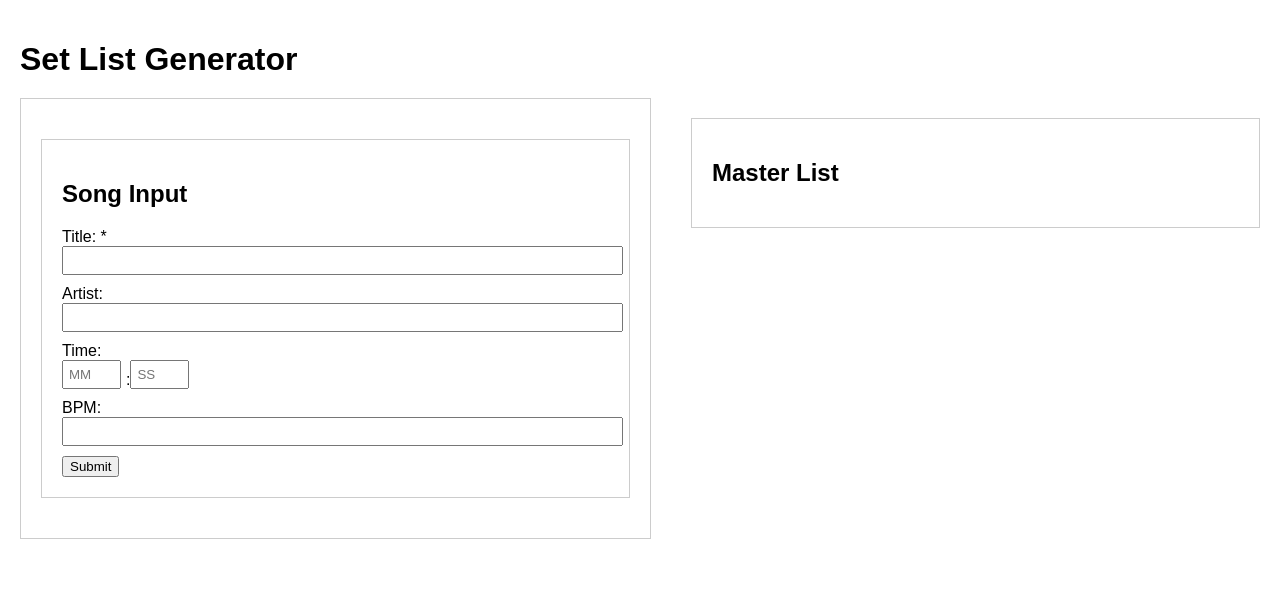
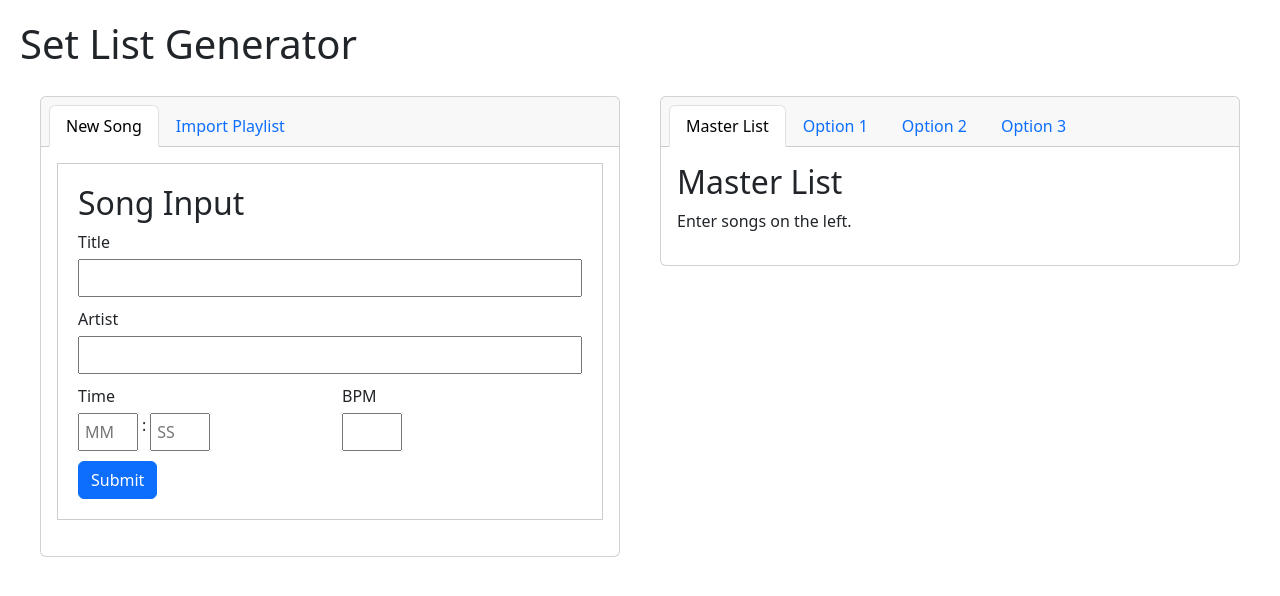
Before and after one commit to jdittert/setlist-generator, a React (Vite) app: page / in a window 1280 px wide. Shown: the top 596 px of the page. Built offline with nearby package versions, Linux system fonts and the light colour scheme.

Commit message:
Change form styling and implement localStorage

```diff
--- a/package.json
+++ b/package.json
@@ -10,6 +10,7 @@
     "preview": "vite preview"
   },
   "dependencies": {
+    "bootstrap": "^5.3.1",
     "react": "^18.2.0",
     "react-beautiful-dnd": "^13.1.1",
     "react-dom": "^18.2.0"
--- a/src/App.css
+++ b/src/App.css
@@ -22,13 +22,13 @@ h1 {
 .left-section {
   width: 50%;
   padding-right: 20px;
-  border: 1px solid #ccc;
   padding: 20px;
 }
 
 .right-section {
   width: 50%;
   padding-left: 20px;
+  padding: 20px;
 }
 
 .tab-buttons {
@@ -88,3 +88,13 @@ h1 {
   padding: 20px;
   margin-left: 20px;
 }
+
+.master-list table th:last-child,
+.master-list table td:last-child {
+  width: 1%;
+  white-space: nowrap;
+}
+
+.small-input {
+  max-width: 60px; /* Adjust the width as needed */
+}
--- a/src/HomePage.jsx
+++ b/src/HomePage.jsx
@@ -1,20 +1,37 @@
-import React, { useState } from "react";
+import React, { useState, useEffect } from "react";
 import LeftSection from "./LeftSection";
 import RightSection from "./RightSection";
 
 const HomePage = () => {
-  const [songList, setSongList] = useState([]);
+  const [songList, setSongList] = useState(localStorage.getItem("songList") != null ? JSON.parse(localStorage.getItem("songList")) : [] );
+
+  useEffect(() => {
+    // Load songList from localStorage
+    const storedSongList = localStorage.getItem("songList");
+    if (storedSongList) {
+      setSongList(JSON.parse(storedSongList));
+    }
+  }, []);
+
+  useEffect(() => {
+    // Save songList to localStorage whenever it changes
+    localStorage.setItem("songList", JSON.stringify(songList));
+  }, [songList]);
 
   const handleAddSong = (newSong) => {
     setSongList((prevSongList) => [...prevSongList, newSong]);
+  };
+
+  const handleDeleteSong = (title) => {
+    setSongList((prevSongList) => prevSongList.filter((song) => song.title !== title));
   };
 
   return (
     <div>
       <h1>Set List Generator</h1>
       <div style={{ display: "flex" }}>
-        <LeftSection onAddSong={handleAddSong} />
-        <RightSection songs={songList} />
+        <LeftSection onAddSong={handleAddSong}  />
+        <RightSection songs={songList} onDeleteSong={handleDeleteSong} />
       </div>
     </div>
   );
--- a/src/LeftSection.jsx
+++ b/src/LeftSection.jsx
@@ -1,6 +1,7 @@
 import React, { useState } from "react";
 
 const LeftSection = ({ onAddSong }) => {
+  const [activeTab, setActiveTab] = useState("newSong");
   const [formData, setFormData] = useState({
     title: "",
     artist: "",
@@ -9,6 +10,10 @@ const LeftSection = ({ onAddSong }) => {
     bpm: "",
   });
 
+  const handleTabChange = (tab) => {
+    setActiveTab(tab);
+  };
+
   const handleChange = (event) => {
     const { name, value } = event.target;
     setFormData({ ...formData, [name]: value });
@@ -16,7 +21,7 @@ const LeftSection = ({ onAddSong }) => {
 
   const handleSubmit = (event) => {
     event.preventDefault();
-    // Validate the form data here and convert minutes and seconds to total seconds
+
     const { title, artist, minutes, seconds, bpm } = formData;
     const trimmedTitle = title.trim();
 
@@ -48,10 +53,8 @@ const LeftSection = ({ onAddSong }) => {
       bpm: bpm ? parseInt(bpm, 10) : undefined,
     };
 
-
     onAddSong(newSong);
 
-    // Clear the form fields after submission
     setFormData({
       title: "",
       artist: "",
@@ -63,57 +66,106 @@ const LeftSection = ({ onAddSong }) => {
 
   return (
     <div className="left-section">
-      <div className="tab-buttons">
-        {/* ... (the rest of the code remains the same) */}
+      <div className="card">
+        <div className="card-header">
+          <ul className="nav nav-tabs card-header-tabs">
+            <li className="nav-item">
+              <button
+                className={`nav-link ${activeTab === "newSong" ? "active" : ""}`}
+                onClick={() => handleTabChange("newSong")}
+              >
+                New Song
+              </button>
+            </li>
+            <li className="nav-item">
+              <button
+                className={`nav-link ${activeTab === "importPlaylist" ? "active" : ""}`}
+                onClick={() => handleTabChange("importPlaylist")}
+              >
+                Import Playlist
+              </button>
+            </li>
+          </ul>
         </div>
+        <div className="card-body">
+        {activeTab === "newSong" ? (
             <div className="song-form">
               <h2>Song Input</h2>
               <form onSubmit={handleSubmit}>
-          <label>Title: *</label>
+                <div className="form-group">
+                  <label htmlFor="title">Title</label>
                   <input
                     type="text"
+                    id="title"
                     name="title"
                     value={formData.title}
                     onChange={handleChange}
                     required
                   />
-          <label>Artist:</label>
+                </div>
+                <div className="form-group">
+                  <label htmlFor="artist">Artist</label>
                   <input
                     type="text"
+                    id="artist"
                     name="artist"
                     value={formData.artist}
                     onChange={handleChange}
                   />
-          <label>Time:</label>
-          <div className="time-inputs">
+                </div>
+                <div className="row">
+                  <div className='col-6'>
+                    <div className="form-group">
+                      <label>Time</label>
+                      <div className="d-flex gap-1">
                         <input
                           type="text"
+                          id="minutes"
                           name="minutes"
-              placeholder="MM"
                           value={formData.minutes}
                           onChange={handleChange}
-              pattern="\d*"
+                          placeholder="MM"
+                          maxLength="3"
+                          className="small-input"
                         />
-            <span>:</span>
+                        <span className="time-separator">:</span>
                         <input
                           type="text"
+                          id="seconds"
                           name="seconds"
-              placeholder="SS"
                           value={formData.seconds}
                           onChange={handleChange}
-              pattern="[0-5]?[0-9]"
+                          placeholder="SS"
+                          maxLength="2"
+                          className="small-input"
                         />
                       </div>
-          <label>BPM:</label>
+                    </div>
+                  </div>
+                  <div className="col-6">
+                    <div className="form-group">
+                      <label htmlFor="bpm">BPM</label>
                       <input
                         type="text"
+                        id="bpm"
                         name="bpm"
                         value={formData.bpm}
                         onChange={handleChange}
-            pattern="\d*"
+                        maxLength="3"
+                        className="small-input"
                       />
-          <button type="submit">Submit</button>
+                    </div>
+                  </div>
+                </div>
+                <button type="submit" className="btn btn-primary">
+                  Submit
+                </button>
               </form>
+            </div>
+          ) : (
+            <div>Import Coming Soon</div>
+          )}
+        </div>
       </div>
     </div>
   );
--- a/src/RightSection.jsx
+++ b/src/RightSection.jsx
@@ -1,30 +1,107 @@
-import React from "react";
+import React, { useState } from "react";
 
-const RightSection = ({ songs }) => {
+const RightSection = ({ songs, onDeleteSong }) => {
+  const [activeRightTab, setActiveRightTab] = useState("Master List");
+
+  const handleTabChange = (tab) => {
+    setActiveRightTab(tab);
+  };
+
   return (
     <div className="right-section">
-      <div className="tab-buttons">
-        {/* ... (the rest of the code remains the same) */}
-      </div>
-      <div className="right-section-content">
-        <MasterList songs={songs} />
+      <div className="card">
+        <div className="card-header">
+          <ul className="nav nav-tabs card-header-tabs">
+            <li className="nav-item">
+              <button
+                className={`nav-link ${
+                  activeRightTab === "Master List" ? "active" : ""
+                }`}
+                onClick={() => handleTabChange("Master List")}
+              >
+                Master List
+              </button>
+            </li>
+            <li className="nav-item">
+              <button
+                className={`nav-link ${
+                  activeRightTab === "Option 1" ? "active" : ""
+                }`}
+                onClick={() => handleTabChange("Option 1")}
+              >
+                Option 1
+              </button>
+            </li>
+            <li className="nav-item">
+              <button
+                className={`nav-link ${
+                  activeRightTab === "Option 2" ? "active" : ""
+                }`}
+                onClick={() => handleTabChange("Option 2")}
+              >
+                Option 2
+              </button>
+            </li>
+            <li className="nav-item">
+              <button
+                className={`nav-link ${
+                  activeRightTab === "Option 3" ? "active" : ""
+                }`}
+                onClick={() => handleTabChange("Option 3")}
+              >
+                Option 3
+              </button>
+            </li>
+          </ul>
+        </div>
+        <div className="card-body">
+          {activeRightTab === "Master List" ? (
+            <MasterList songs={songs} onDeleteSong={onDeleteSong} />
+          ) : (
+            <div className="italicized-text">
+              {activeRightTab} Content (coming soon)
+            </div>
+          )}
+        </div>
       </div>
     </div>
   );
 };
 
-const MasterList = ({ songs }) => {
+const MasterList = ({ songs, onDeleteSong }) => {
   // Sort the songs in alphabetical order by their titles
   const sortedSongs = songs.sort((a, b) => a.title.localeCompare(b.title));
 
   return (
     <div className="master-list">
       <h2>Master List</h2>
-      <ul>
-        {sortedSongs.map((song, index) => (
-          <li key={index}>{song.title}</li>
-        ))}
-      </ul>
+      {sortedSongs.length === 0 ? (
+        <p>Enter songs on the left.</p>
+      ) : (
+        <table className="table table-striped">
+          <thead>
+            <tr>
+              <th>Song Title</th>
+              <th></th>
+            </tr>
+          </thead>
+          <tbody>
+            {sortedSongs.map((song, index) => (
+              <tr key={index}>
+                <td>{song.title}</td>
+                <td>
+                  <button
+                    className="btn btn-sm btn-danger"
+                    onClick={() => onDeleteSong(song.title)}
+                  >
+                    Delete
+                  </button>
+                </td>
+              </tr>
+            ))}
+          </tbody>
+        </table>
+      )}
     </div>
   );
 };
--- a/src/main.jsx
+++ b/src/main.jsx
@@ -2,6 +2,7 @@ import React from 'react'
 import ReactDOM from 'react-dom/client'
 import './App.css'
 import HomePage from './HomePage'
+import 'bootstrap/dist/css/bootstrap.min.css'
 
 ReactDOM.createRoot(document.getElementById('root')).render(
   <React.StrictMode>
```
Also changed, not shown: 1 other file (tests, documents, lock files or other folders). Lines whose indentation alone changed are shown as unchanged.
